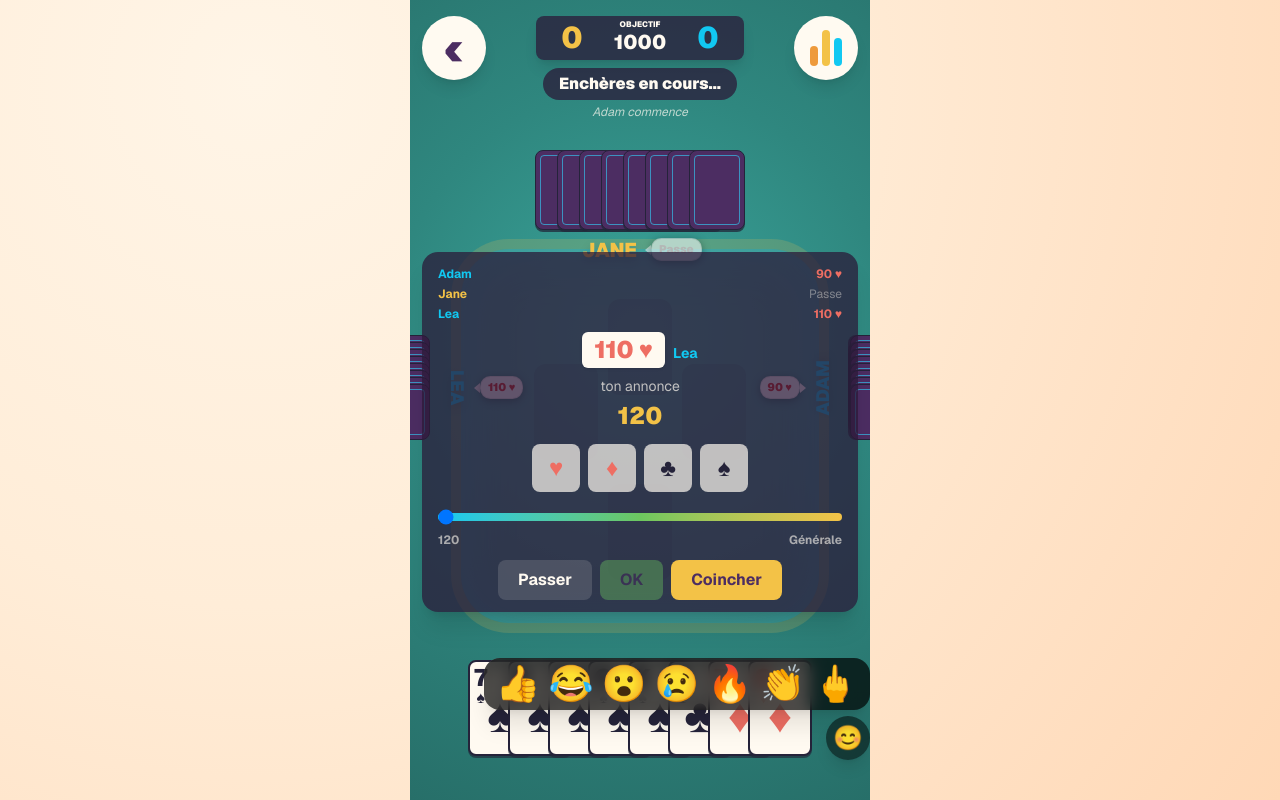
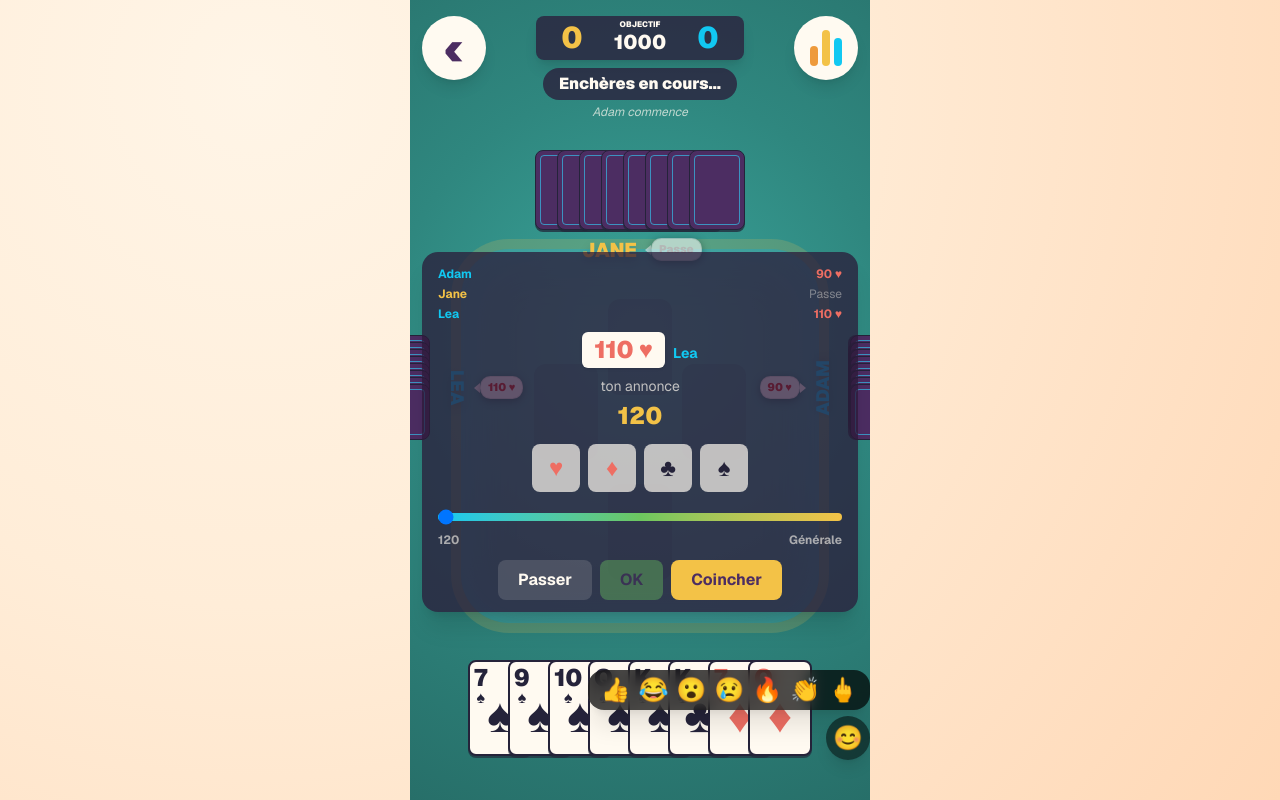
Before and after one commit to Potatoe415/coinchapp, a Next.js app: page /local/play in a window 1280 px wide. Both pictures are taken after a click on the button "Envoyer un emoji". Built offline with nearby package versions, Linux system fonts and the light colour scheme.

Commit message:
Sync from SFDC-AP-0M1DHRD (rfaucompret) (date resolved)

```diff
--- a/components/EmojiButton.tsx
+++ b/components/EmojiButton.tsx
@@ -50,7 +50,7 @@ export function EmojiButton({
             {EMOJIS.map((emoji) => (
               <button
                 key={emoji}
-                className="text-4xl leading-none transition-transform hover:scale-125 active:scale-110"
+                className="text-2xl leading-none transition-transform hover:scale-125 active:scale-110"
                 onClick={() => pick(emoji)}
                 data-id={`emoji-pick-${emoji}`}
                 aria-label={emoji}
--- a/components/PlayerBadge.tsx
+++ b/components/PlayerBadge.tsx
@@ -46,7 +46,7 @@ export function PlayerBadge({
         </div>
         {!connected && <DisconnectedDot label={t("disconnected")} />}
         {reaction && (
-          <span key={reaction.id} className="emoji-react text-4xl leading-none" data-id="player-emoji-reaction">
+          <span key={reaction.id} className="emoji-react text-6xl leading-none" data-id="player-emoji-reaction">
             {reaction.emoji}
           </span>
         )}
@@ -63,7 +63,7 @@ export function PlayerBadge({
       </div>
       {!connected && <DisconnectedDot label={t("disconnected")} />}
       {reaction && (
-        <span key={reaction.id} className="emoji-react text-4xl leading-none" data-id="player-emoji-reaction">
+        <span key={reaction.id} className="emoji-react text-7xl leading-none" data-id="player-emoji-reaction">
           {reaction.emoji}
         </span>
       )}
```
